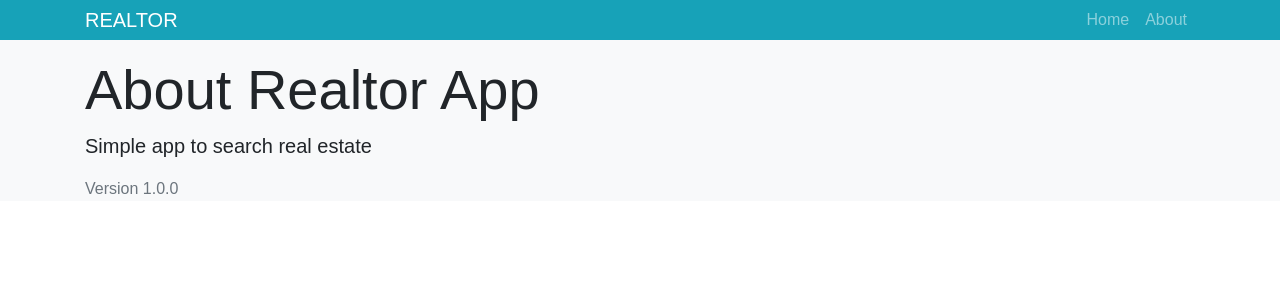
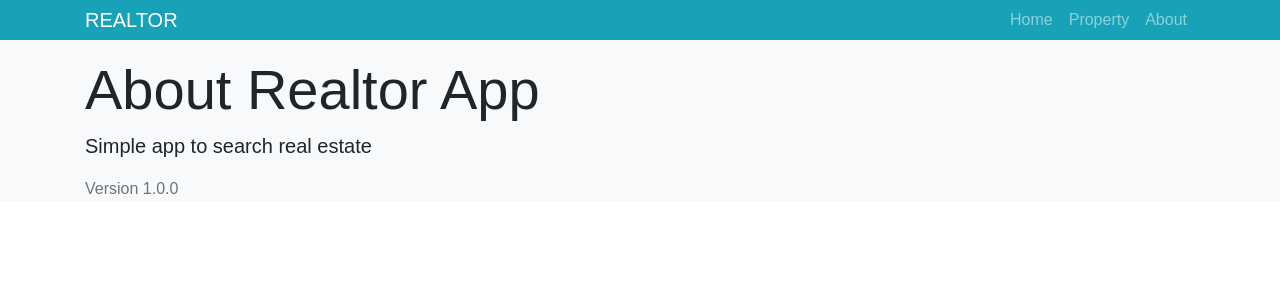
Before and after one commit to uanoob/realtor-app, a React app: page /about in a window 1280 px wide. Shown: the top 300 px of the page. Built offline with nearby package versions, Linux system fonts and the light colour scheme; no server answers; the HTML template or start-up script is replaced by a standard one.

Commit message:
Added PropertyPage

```diff
--- a/src/App.js
+++ b/src/App.js
@@ -5,6 +5,7 @@ import { CookiesProvider } from 'react-cookie';
 import store from './store/store';
 import Header from './layout/header/Header';
 import Home from './layout/home/Home';
+import PropertyPage from './layout/property/PropertyPage';
 import About from './layout/about/About';
 import NotFound from './layout/notFound/NotFound';
 
@@ -17,6 +18,7 @@ const App = () => (
           <div className='container'>
             <Switch>
               <Route exact path='/' component={Home} />
+              <Route exact path='/property' component={PropertyPage} />
               <Route exact path='/about' component={About} />
               <Route component={NotFound} />
             </Switch>
--- a/src/layout/header/Header.js
+++ b/src/layout/header/Header.js
@@ -16,6 +16,12 @@ const Header = props => {
               <Link to='/' className='nav-link'>
                 <i className='fas fa-home' />
                 Home
+              </Link>
+            </li>
+            <li className='nav-item'>
+              <Link to='/property' className='nav-link'>
+                <i className='fas fa-home' />
+                Property
               </Link>
             </li>
             <li className='nav-item'>
--- a/src/layout/home/Home.js
+++ b/src/layout/home/Home.js
@@ -1,17 +1,8 @@
 import React from 'react';
-import FilterBoard from '../../container/filter/FilterBoard';
-import PropertyBoard from '../../container/property/PropertyBoard';
 
 const Home = () => (
   <div className='container'>
-    <div className='row'>
-      <div className='col-sm-12 col-md-5'>
-        <FilterBoard />
-      </div>
-      <div className='col-sm-12 col-md-7'>
-        <PropertyBoard />
-      </div>
-    </div>
+    <h1 className='mt-auto text-center'>Welcome to Realtor App</h1>
   </div>
 );
 
--- /dev/null
+++ b/src/layout/property/PropertyPage.js
@@ -0,0 +1,18 @@
+import React from 'react';
+import FilterBoard from '../../container/filter/FilterBoard';
+import PropertyBoard from '../../container/property/PropertyBoard';
+
+const PropertyPage = () => (
+  <div className='container'>
+    <div className='row'>
+      <div className='col-sm-12 col-md-5'>
+        <FilterBoard />
+      </div>
+      <div className='col-sm-12 col-md-7'>
+        <PropertyBoard />
+      </div>
+    </div>
+  </div>
+);
+
+export default PropertyPage;
```
